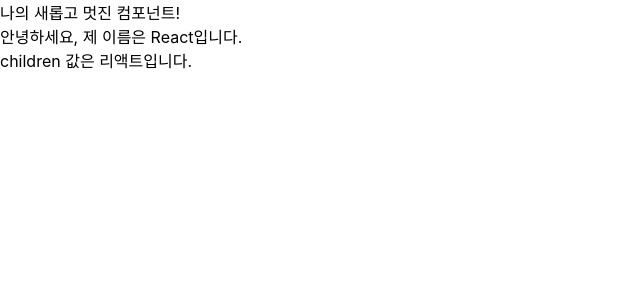
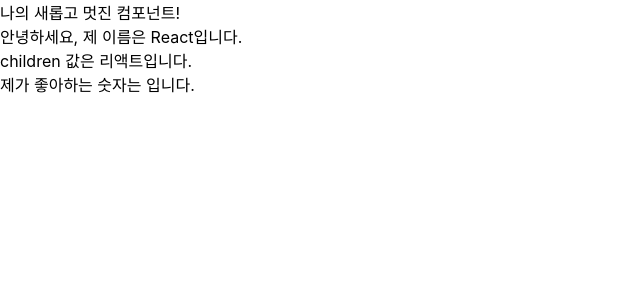
Before and after one commit to progh2/reactstudy2019, a React (Create React App) app in the folder hello-react/: page / in a window 1280 px wide. Shown: the top 300 px of the page, without its empty margins (0-640 px from the left). Built offline with nearby package versions, Linux system fonts and the light colour scheme.

Commit message:
#9 3.3.6.1 isRequired를 사용하여 필수 propTypes 설정

```diff
--- a/hello-react/src/MyComponent.js
+++ b/hello-react/src/MyComponent.js
@@ -1,13 +1,15 @@
 import React from 'react';
 import PropTypes from 'prop-types';
 
-const MyComponent = ({ name, children }) => {
+const MyComponent = ({ name, favoriteNumber, children }) => {
   return (
     <div>
       나의 새롭고 멋진 컴포넌트! <br />
       안녕하세요, 제 이름은 {name}입니다.
       <br />
       children 값은 {children}입니다.
+      <br />
+      제가 좋아하는 숫자는 {favoriteNumber}입니다.
     </div>
   );
 };
@@ -18,7 +20,8 @@ MyComponent.defaultProps = {
 };
 
 MyComponent.propTypes = {
-  name: PropTypes.string
+  name: PropTypes.string,
+  favoriteNumber: PropTypes.number.isRequired
 };
 
 export default MyComponent;
```
